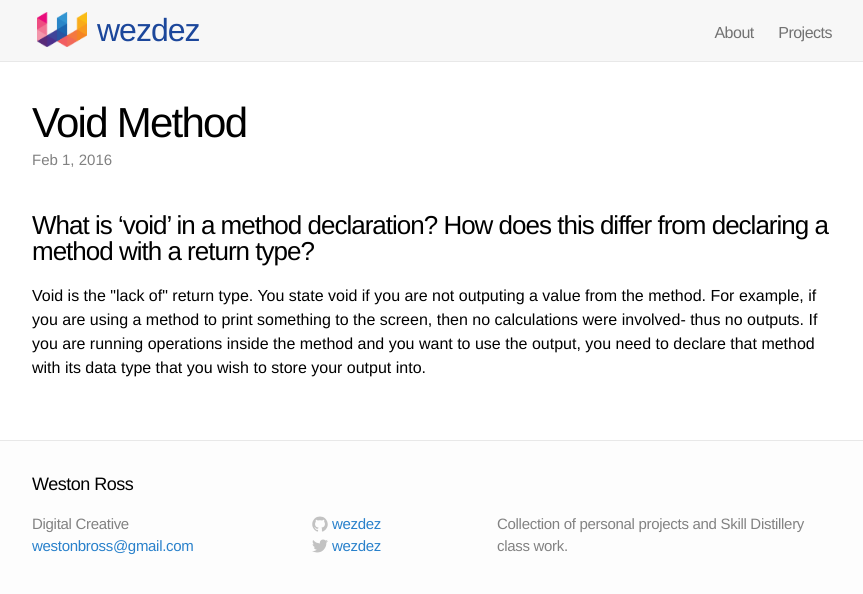
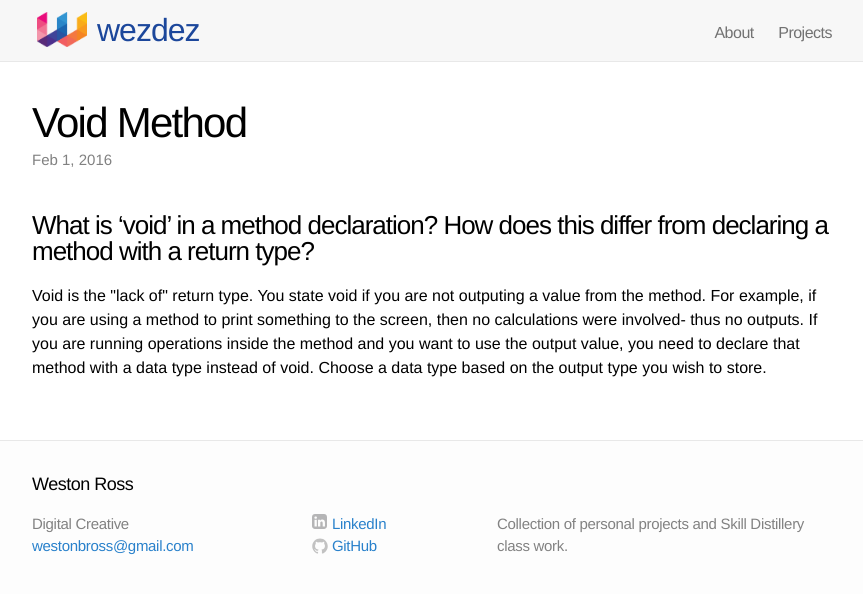
Before and after one commit to oldhacked/wezdez.github.io, a Jekyll site: the page built from _posts/2016-02-01-Void-method.html, in a window 1280 px wide. Shown: the top 594 px of the page, without its empty margins (208-1071 px from the left). Built offline with Jekyll 4.4.1, drawn with Linux system fonts in a browser that asks for light colours.

Commit message:
added linkedin link

```diff
--- a/_includes/footer.html
+++ b/_includes/footer.html
@@ -1,10 +1,9 @@
 <footer class="site-footer">
 
   <div class="wrap">
+    <h2 class="footer-heading">Weston Ross</h2>
+    <div class="footer-col-1 column">
 
-    <h2 class="footer-heading">Weston Ross</h2>
-
-    <div class="footer-col-1 column">
       <ul>
         <li>Digital Creative</li>
         <li><a href="mailto:westonbross@gmail.com">westonbross@gmail.com</a></li>
@@ -13,6 +12,22 @@
 
     <div class="footer-col-2 column">
       <ul>
+        <li>
+          <a href="https://www.linkedin.com/in/weston-ross-2828ba74">
+             <span class="linkedin-icon">
+            <svg version="1.1" id="Layer_1" xmlns="http://www.w3.org/2000/svg" xmlns:xlink="http://www.w3.org/1999/xlink" x="0px" y="0px"
+            width="15px" height="15px" viewBox="0 0 16 16" enable-background="new 0 0 16 16" xml:space="preserve">
+            <path fill="#B5B5B6" d="M3.133,0C1.41,0,0,1.41,0,3.134v9.723c0,1.725,1.41,3.133,3.133,3.133h9.724
+            c1.723,0,3.132-1.408,3.132-3.133V3.134C15.99,1.41,14.58,0,12.857,0H3.133L3.133,0z M3.922,2.639c0.826,0,1.335,0.544,1.351,1.255
+            c0,0.699-0.524,1.255-1.367,1.255H3.89c-0.811,0-1.334-0.556-1.334-1.255C2.556,3.183,3.095,2.639,3.922,2.639L3.922,2.639z
+            M11.042,5.971c1.588,0,2.78,1.04,2.78,3.271v4.165h-2.415V9.521c0-0.977-0.349-1.643-1.223-1.643c-0.667,0-1.065,0.45-1.24,0.883
+            c-0.062,0.155-0.079,0.372-0.079,0.59v4.056H6.449c0,0,0.032-6.583,0-7.265h2.416V7.17C9.187,6.676,9.76,5.971,11.042,5.971
+            L11.042,5.971z M2.698,6.143h2.415v7.264H2.698V6.143L2.698,6.143z"/>
+            </svg>
+            </span>
+            <span class="username">LinkedIn</span>
+          </a>
+        </li>
         <li>
           <a href="https://github.com/wezdez">
             <span class="icon github">
@@ -29,26 +44,10 @@
                 c0,0.208,0.14,0.449,0.534,0.373c3.081-1.028,5.302-3.935,5.302-7.362C15.76,3.906,12.285,0.431,7.999,0.431z"/>
               </svg>
             </span>
-            <span class="username">wezdez</span>
+            <span class="username">GitHub</span>
           </a>
         </li>
-        <li>
-          <a href="https://twitter.com/wezdez">
-            <span class="icon twitter">
-              <svg version="1.1" class="twitter-icon-svg" xmlns="http://www.w3.org/2000/svg" xmlns:xlink="http://www.w3.org/1999/xlink" x="0px" y="0px"
-                 viewBox="0 0 16 16" enable-background="new 0 0 16 16" xml:space="preserve">
-                <path fill="#C2C2C2" d="M15.969,3.058c-0.586,0.26-1.217,0.436-1.878,0.515c0.675-0.405,1.194-1.045,1.438-1.809
-                c-0.632,0.375-1.332,0.647-2.076,0.793c-0.596-0.636-1.446-1.033-2.387-1.033c-1.806,0-3.27,1.464-3.27,3.27
-                c0,0.256,0.029,0.506,0.085,0.745C5.163,5.404,2.753,4.102,1.14,2.124C0.859,2.607,0.698,3.168,0.698,3.767
-                c0,1.134,0.577,2.135,1.455,2.722C1.616,6.472,1.112,6.325,0.671,6.08c0,0.014,0,0.027,0,0.041c0,1.584,1.127,2.906,2.623,3.206
-                C3.02,9.402,2.731,9.442,2.433,9.442c-0.211,0-0.416-0.021-0.615-0.059c0.416,1.299,1.624,2.245,3.055,2.271
-                c-1.119,0.877-2.529,1.4-4.061,1.4c-0.264,0-0.524-0.015-0.78-0.046c1.447,0.928,3.166,1.469,5.013,1.469
-                c6.015,0,9.304-4.983,9.304-9.304c0-0.142-0.003-0.283-0.009-0.423C14.976,4.29,15.531,3.714,15.969,3.058z"/>
-              </svg>
-            </span>
-            <span class="username">wezdez</span>
-          </a>
-        </li>
+
       </ul>
     </div>
 
--- a/_layouts/default.html
+++ b/_layouts/default.html
@@ -10,6 +10,7 @@
     <div class="page-content">
       <div class="wrap">
       {{ content }}
+
       </div>
     </div>
 
--- a/_posts/2016-02-01-Param-vs-Arg.html
+++ b/_posts/2016-02-01-Param-vs-Arg.html
@@ -7,5 +7,5 @@ categories: Skill Distillery
 
 <h3>When it comes to methods, what is the difference between a “parameter” and an “argument”? Is there one? When would you use one versus the other?</h3>
 
-<p>When a method is called the arguments are stated within the parethesis following the method name. The parameter is the variable that is declared within a method declaration. An argument is the information beeing fed into the method through the parameter. In a way, its like the argument defines the variable(parameter) that is declared within the method declaration.
+<p>When a method is called, the arguments are stated within the parethesis following the method name. The parameter is the variable that is declared within a method declaration. An argument is the information beeing fed into the method through the parameter. In a way, its like the argument defines the variable(parameter) that is declared within the method declaration.
 </p>
--- a/_posts/2016-02-01-Void-method.html
+++ b/_posts/2016-02-01-Void-method.html
@@ -7,5 +7,4 @@ categories: Skill Distillery
 
 <h3>What is ‘void’ in a method declaration? How does this differ from declaring a method with a return type?</h3>
 
-<p>Void is the "lack of" return type. You state void if you are not outputing a value from the method. For example, if you are using a method to print something to the screen, then no calculations were involved- thus no outputs. If you are running operations inside the method and you want to use the output, you need to declare that method with its data type that you wish to store your output into.
-</p>
+<p>Void is the "lack of" return type. You state void if you are not outputing a value from the method. For example, if you are using a method to print something to the screen, then no calculations were involved- thus no outputs. If you are running operations inside the method and you want to use the output value, you need to declare that method with a data type instead of void. Choose a data type based on the output type you wish to store.
--- a/assets/css/main.css
+++ b/assets/css/main.css
@@ -666,7 +666,8 @@ a:visited {
   /*fallback*/
   width: -o-calc(23.125% - 10px);
   width: calc(23.125% - 10px);
-  margin-right: 10px; }
+  margin-right: 10px;
+  }
 
 .footer-col-3 {
   width: 335px;
@@ -683,6 +684,15 @@ a:visited {
   letter-spacing: -.3px;
   color: #828282; }
 
+.linkedin-icon{
+  display: inline-block;
+  width: 12px;
+  height: 12px;
+  position: relative;
+  margin-right: 4px;
+
+
+}
 .github-icon-svg,
 .twitter-icon-svg {
   display: inline-block;
@@ -690,6 +700,8 @@ a:visited {
   height: 16px;
   position: relative;
   top: 3px; }
+
+
 
 /* Page Content styles */
 /* ----------------------------------------------------------*/
```
Also changed, not shown: assets/grey-linkedin-logo.svg (added).
